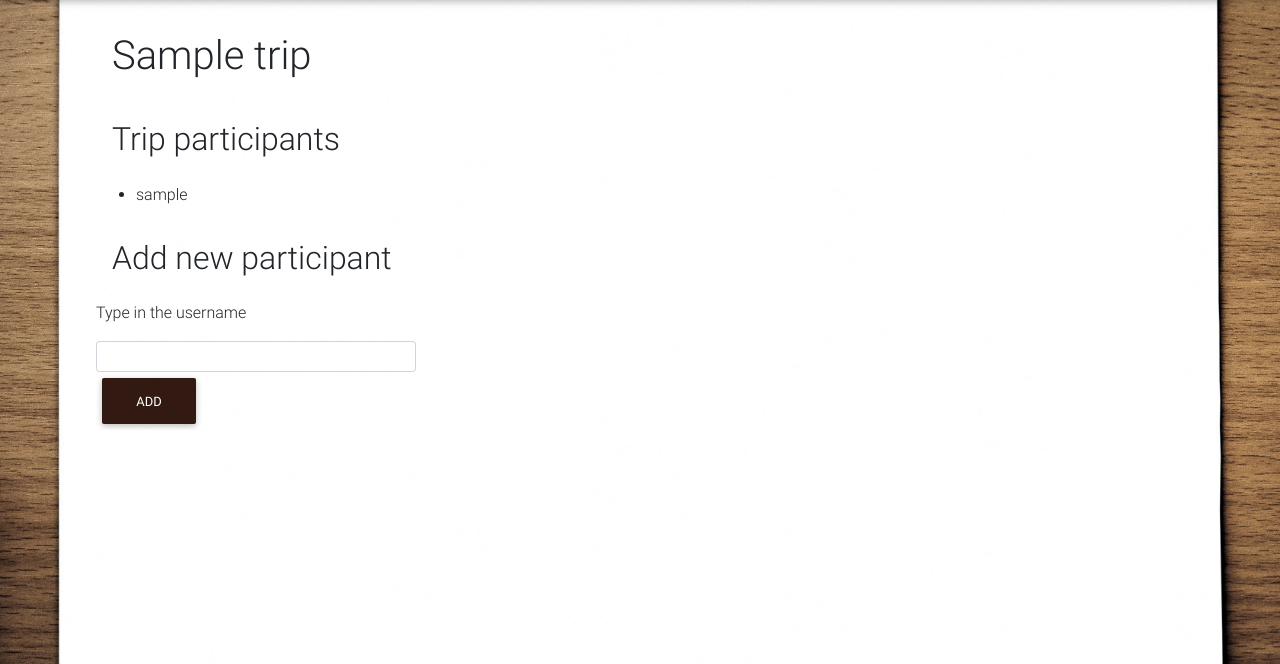
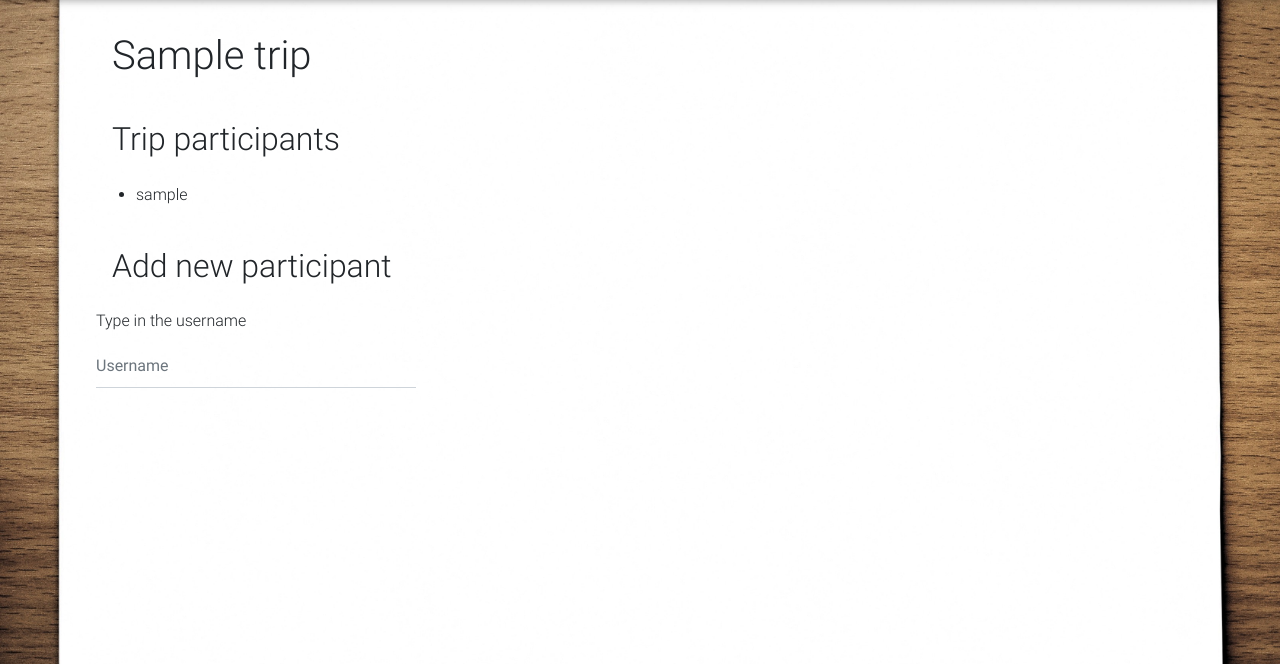
Before and after one commit to norseny/TripPlanner, a Django app: page /trip/1/participants in a window 1280 px wide. Shown: the part 114-778 px from the top of the page. Run offline with Django 3.2, Linux system fonts and the light colour scheme; a user stored in the database is signed in; tables that the repository leaves empty hold one stand-in row (values such as "Sample post"); some libraries are stand-ins or nearby versions.

Commit message:
Trip participants - adding functionality finished

```diff
--- a/static/own/css/style.css
+++ b/static/own/css/style.css
@@ -4,11 +4,12 @@
     }
 }
 
-#new_participant {
+.new-participant {
     width: 20rem;
-    display: inline;
+    display: inline-block;
 }
 
+#check_icon {display: inline-block}
 
 .login-box {
     height: 80%;
--- a/tripplanner/forms/trip_forms.py
+++ b/tripplanner/forms/trip_forms.py
@@ -99,3 +99,6 @@ class AttractionForm(ModelForm):
 AttractionFormSet = inlineformset_factory(Trip, Attraction, form=AttractionForm, extra=1)
 JourneyFormSet = inlineformset_factory(Trip, Journey, form=JourneyForm, extra=1)
 AccommodationFormSet = inlineformset_factory(Trip, Accommodation, form=AccommodationForm, extra=1)
+
+class AddParticipantForm(Form):
+    username = forms.CharField(max_length=50)
--- a/tripplanner/models/trip_models.py
+++ b/tripplanner/models/trip_models.py
@@ -70,7 +70,6 @@ class Trip(BasicInfo):
                     end_times.add(el['end_time'])
             if 'price' in el:
                 if el['price'] is not None:
-                    # self.price += el['price']
                     total_price += el['price']
 
         if start_times:
--- a/tripplanner/templates/base.html
+++ b/tripplanner/templates/base.html
@@ -9,7 +9,7 @@
 
 
 <!-- Font Awesome -->
-{#<link rel="stylesheet" href="https://maxcdn.bootstrapcdn.com/font-awesome/4.7.0/css/font-awesome.min.css">#}
+<link rel="stylesheet" href="https://maxcdn.bootstrapcdn.com/font-awesome/4.7.0/css/font-awesome.min.css">
 
 {#<!-- Bootstrap core CSS -->#}
 {#<link href="https://cdnjs.cloudflare.com/ajax/libs/twitter-bootstrap/4.0.0/css/bootstrap.min.css" rel="stylesheet">#}
--- a/tripplanner/templates/tripplanner/trip_detail.html
+++ b/tripplanner/templates/tripplanner/trip_detail.html
@@ -102,8 +102,7 @@
 
     <div><a href="{% url 'trip-update' trip.pk %}">{% trans 'Edit the trip' %}</a></div>
     <div><a href="{% url 'trip-delete' trip.pk %}">{% trans 'Delete the trip' %}</a></div>
+    <div><a href="{% url 'trip-participants' trip.pk %}">{% trans 'Trip participants' %}</a></div>
 
     {#    todo: button to my next trip in detail#}
-
-    </table>
 {% endblock %}
--- a/tripplanner/templates/tripplanner/trip_participants_list.html
+++ b/tripplanner/templates/tripplanner/trip_participants_list.html
@@ -5,48 +5,53 @@
             <h1>{{ trip_name }}</h1>
             <h2>{% trans 'Trip participants' %}</h2>
             <ul>
-        {% for user in object_list %}
+                {% for user in participants %}
                     <li>{{ user.username }}</li>
                 {% endfor %}
             </ul>
 
-    {#    <form method="post">#}
-    {#        {% csrf_token %}#}
-    {#        <h2>{% trans 'Add new participant' %}</h2>#}
-    {#        <p>{% trans 'Type in the username' %}</p>#}
-    {#        {{ form.username }}#}
-    {#        <div>#}
-    {#            <button class="btn" type="submit">{% trans 'Add' %}</button>#}
-    {#        </div>#}
-    {#    </form>#}
-    <form>
+        {% if trip_creator == user.id %}
+        <div class="md-form">
+            <form method="post">
+                {% csrf_token %}
                 <h2>{% trans 'Add new participant' %}</h2>
                 <p>{% trans 'Type in the username' %}</p>
-        <input type="text" name="username" id="new_participant" class="form-control form-control-sm"
-               data-validate-participant-url="{% url 'validate_participant' %}"> <span id="check_icon" style="display: none">check icon</span>
+                <input class="form-control new-participant" type="text" id="username" name="username"  placeholder={% trans "Username"%} data-validate-participant-url="{% url 'validate_participant' %}"> <span id="check_icon" style="visibility: hidden"></span>
                 <div>
-            <input class="btn" type="submit" value="{% trans 'Add' %}"/>
+                    <button class="btn" style="display: none" type="submit">{% trans 'Add' %}</button>
                 </div>
             </form>
+        </div>
+        {% endif %}
+
 
 
     <script>
-        $("#new_participant").change(function () {
+        $(".new-participant").change(function () {
             var form = $(this).closest("form");
             var input = $(this).closest("input");
+            var $form = $('form')
+            var tripName = {'tripName' : '{{trip_name}}' };
+
+            data = $form.serialize() + '&' + $.param(tripName);
 
             $.ajax({
                 url: input.attr("data-validate-participant-url"),
-                data: form.serialize(),
+{#                data: form.serialize(),#}
+                data: data,
                 dataType: 'json',
                 success: function (data) {
+                    $('#check_icon').css('visibility', 'visible');
+                    $('#check_icon').css('font-style', 'italic');
+                    $('.btn').hide();
                     if (data.exists) {
-                        var x = document.getElementById("check_icon");
-                            if (x.style.display === "none") {
-                                x.style.display = "inline";
+                        $('#check_icon').css('color', '#4caf50');
+                        $('#check_icon').html("<i class='fa fa-check fa-2x green-text' aria-hidden='true'></i>" + data.message_text);
+                        $('.btn').show();
                     }
-{#                        $("#check_icon").style.display = "block" ;#}
-                        alert(data.message);
+                    else {
+                        $('#check_icon').css('color', '#f44336');
+                        $('#check_icon').html("<i class='fa fa-close fa-2x red-text' aria-hidden='true'></i>" + data.message_error);
                     }
                 }
             });
--- a/tripplanner/templates/tripplanner/trip_with_attributes_form.html
+++ b/tripplanner/templates/tripplanner/trip_with_attributes_form.html
@@ -115,7 +115,6 @@
 
         <div><input class="btn btn-primary" type="submit" value="{% trans 'Save' %}"/></div>
         <div><a href="{% url 'trip-list' %}">{% trans 'Back to the list' %}</a></div>
-{#        <div><a href="{% url 'trip-participants' trip.pk %}">{% trans 'Trip participants' %}</a></div>#}
 
     </form>
 
--- a/tripplanner/views/trip_views.py
+++ b/tripplanner/views/trip_views.py
@@ -2,7 +2,7 @@ from django.urls import reverse_lazy
 from django.db import transaction
 from django.views.generic.edit import CreateView, UpdateView, DeleteView, FormView
 from django.views.generic import ListView, DetailView
-from tripplanner.decorators import user_is_admin_or_trip_creator
+from tripplanner.decorators import user_is_admin_or_trip_creator, user_is_trip_participant
 from django.contrib.auth.decorators import login_required
 from django.utils.decorators import method_decorator
 
@@ -14,13 +14,14 @@ from django.http import JsonResponse
 # import pdfkit
 # from django.http import HttpResponse
 
-decorators = [login_required, user_is_admin_or_trip_creator]
+group1 = [login_required, user_is_admin_or_trip_creator]
+group2 = [login_required, user_is_trip_participant]
 
 
 class TripList(ListView):
     model = Trip
 
-    def get_queryset(self):
+    def get_queryset(self): #todo: chenage display filters for diff users
         curr_user = User.objects.get(pk=self.request.user.id)
         if not curr_user.is_superuser:
             return Trip.objects.filter(created_by=self.request.user.pk)
@@ -28,7 +29,7 @@ class TripList(ListView):
             return Trip.objects.all()
 
 
-@method_decorator(decorators, name='dispatch')
+@method_decorator(group2, name='dispatch')
 class TripDetail(DetailView):
     model = Trip
 
@@ -80,7 +81,7 @@ class TripWithAttributesCreate(CreateView):
         return super(TripWithAttributesCreate, self).form_valid(form)
 
 
-@method_decorator(decorators, name='dispatch')
+@method_decorator(group1, name='dispatch')
 class TripWithAttributesUpdate(UpdateView):
     model = Trip
     form_class = TripForm
@@ -125,33 +126,47 @@ class TripWithAttributesUpdate(UpdateView):
         return super(TripWithAttributesUpdate, self).form_valid(form)
 
 
-@method_decorator(decorators, name='dispatch')
+@method_decorator(group1, name='dispatch')
 class TripDelete(DeleteView):
     model = Trip
     success_url = reverse_lazy('trip-list')
 
-
-class TripParticipantsList(ListView):
-    model = User
+@method_decorator(login_required, name='dispatch')
+class TripParticipantsList(FormView):
+    form_class = AddParticipantForm
     template_name = 'tripplanner/trip_participants_list.html'
 
-    def get_queryset(self):
-        return Trip.objects.get(id=self.kwargs['pk']).participants.all()
+    def get_success_url(self):
+        return reverse_lazy('trip-participants', kwargs={'pk': self.kwargs['pk']})
 
     def get_context_data(self, **kwargs):
         data = super(TripParticipantsList, self).get_context_data(**kwargs)
+        data['participants'] = Trip.objects.get(id=self.kwargs['pk']).participants.all()
         data['trip_name'] = Trip.objects.get(id=self.kwargs['pk']).name
+        data['trip_creator'] = Trip.objects.get(id=self.kwargs['pk']).created_by_id
         return data
 
+    def form_valid(self, form):
+        trip = Trip.objects.get(id=self.kwargs['pk'])
+        user = User.objects.filter(username__iexact=form.cleaned_data['username']).first()
+        trip.participants.add(user)
+
+        return super(TripParticipantsList, self).form_valid(form)
 
 def validate_participant(request):
     username = request.GET.get('username', None)
+    trip_name = request.GET.get('tripName', None)
+    trip = Trip.objects.filter(name=trip_name).first()
+    success = False
+    if User.objects.filter(username__iexact=username).exists():
+        if username not in list(trip.participants.values_list('username', flat=True).all()):
+            success = True
+
     data = {
-        'exists': User.objects.filter(username__iexact=username).exists()
+        'exists': success,
+        'message_error' : "User doesn't exist or is already added.",
+        'message_text' : 'Click "add" to add this user to your trip.'
     }
-    if data['exists']:
-        data['message'] = 'A user exists. You can send invitation to your trip.'
-
     return JsonResponse(data)
 #
 # def pdffile(request):
```
Also changed, not shown: tripplanner/decorators.py (+14 -0 lines). Lines whose indentation alone changed are shown as unchanged.
